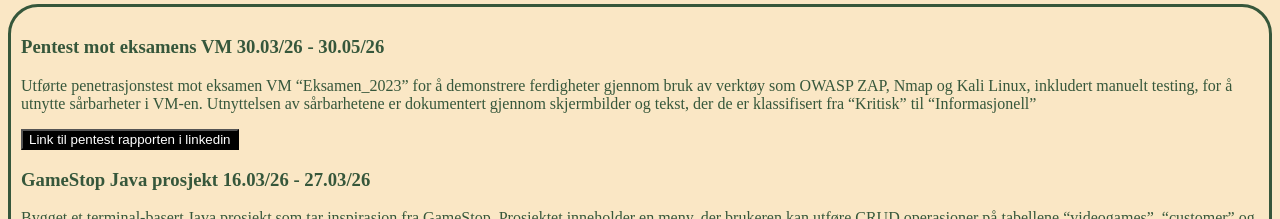
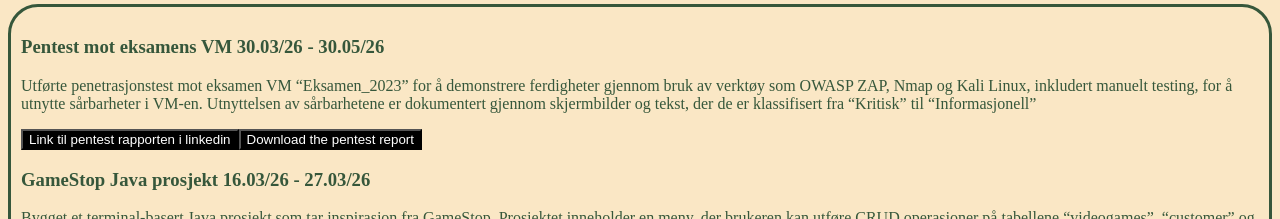
Before and after one commit to AhmedHAbdullah0405/PortefolioProject, a React (Vite) app in the folder portefoliopage/: page / in a window 1280 px wide. Shown: the part 1320-1539 px from the top of the page. Built offline with nearby package versions, Linux system fonts and the light colour scheme.

Commit message:
Added teh dowload hook fo the projects componet so that the use can alternatviely dowload the pentest report if linkedin has problems. Also added the report in letters to avoid any errors

```diff
--- a/portefoliopage/src/pages/Projects.tsx
+++ b/portefoliopage/src/pages/Projects.tsx
@@ -1,7 +1,12 @@
+import { downloadPDF } from "../hooks/downloadPDF"
+import pentestReport from "../letters/Portefolio Pentest Rapport BorisLockPicks.pdf"
+
 export const projects = () => {
     const handleNavigation = (url: string) => {
         window.open(url, '_blank')
     }
+
+    const downloadPentest = downloadPDF();
 
     return(
         <>
@@ -20,6 +25,7 @@ export const projects = () => {
                         fra “Kritisk” til “Informasjonell”
                     </p>
                     <button className="buttonStyle" onClick={() => handleNavigation("https://www.linkedin.com/in/ahmed-abdullah-a2b4b0278/details/projects/")}>Link til pentest rapporten i linkedin</button>
+                    <button className="buttonStyle" onClick={() => downloadPentest(pentestReport ,"Portefolio Pentest Rapport BorisLockPicks.pdf")}>Download the pentest report</button>
 
 
                     <h3>GameStop Java prosjekt 16.03/26 - 27.03/26</h3>
```
Also changed, not shown: 1 other file (tests, documents, lock files or other folders).
